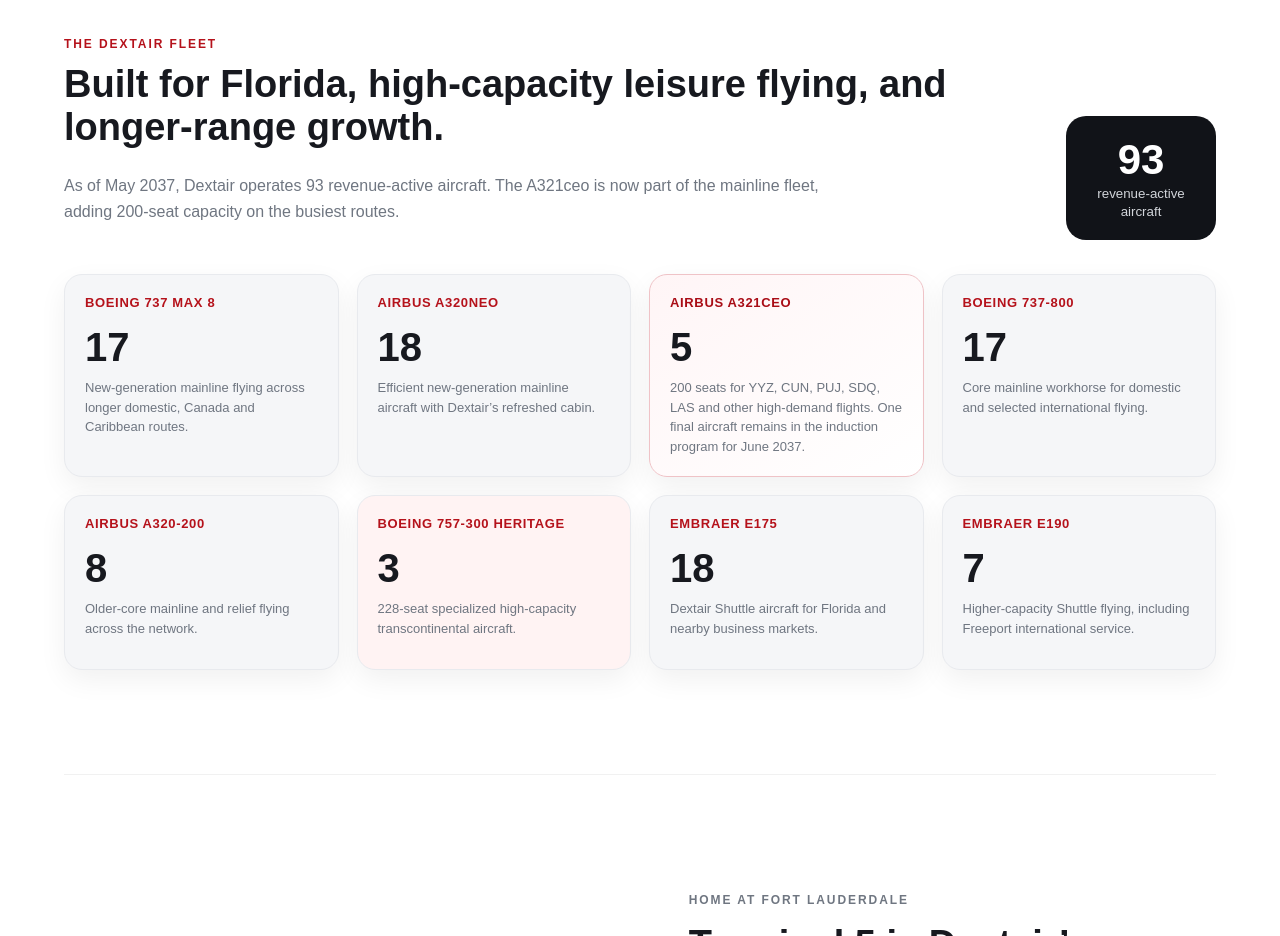
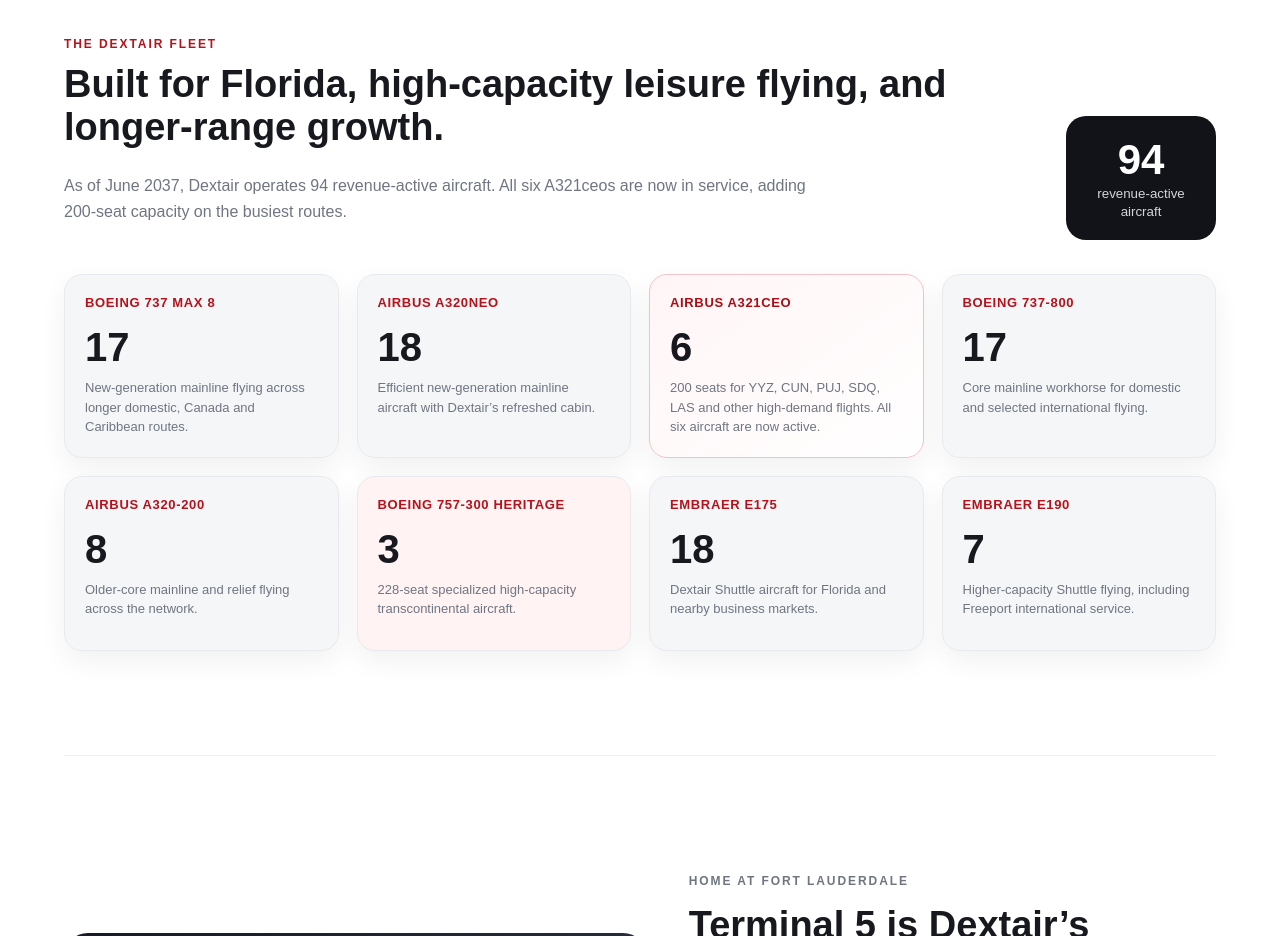
Before and after one commit to elbibou/dextair, a plain HTML site: page site-original.html in a window 1280 px wide. Shown: the part 3980-4916 px from the top of the page. Drawn offline with Linux system fonts and the light colour scheme.

Commit message:
Advance Dextair website to June 2037

```diff
--- a/site-original.html
+++ b/site-original.html
@@ -966,15 +966,15 @@ main > section:first-child,
     <div>
       <p class="eyebrow red">THE DEXTAIR FLEET</p>
       <h2>Built for Florida, high-capacity leisure flying, and longer-range growth.</h2>
-      <p class="showcase-copy">As of May 2037, Dextair operates 93 revenue-active aircraft. The A321ceo is now part of the mainline fleet, adding 200-seat capacity on the busiest routes.</p>
+      <p class="showcase-copy">As of June 2037, Dextair operates 94 revenue-active aircraft. All six A321ceos are now in service, adding 200-seat capacity on the busiest routes.</p>
     </div>
-    <div class="fleet-total"><span>93</span><small>revenue-active aircraft</small></div>
+    <div class="fleet-total"><span>94</span><small>revenue-active aircraft</small></div>
   </div>
 
   <div class="fleet-grid">
     <article class="fleet-card"><div class="fleet-type">Boeing 737 MAX 8</div><strong>17</strong><p>New-generation mainline flying across longer domestic, Canada and Caribbean routes.</p></article>
     <article class="fleet-card"><div class="fleet-type">Airbus A320neo</div><strong>18</strong><p>Efficient new-generation mainline aircraft with Dextair’s refreshed cabin.</p></article>
-    <article class="fleet-card capacity"><div class="fleet-type">Airbus A321ceo</div><strong>5</strong><p>200 seats for YYZ, CUN, PUJ, SDQ, LAS and other high-demand flights. One final aircraft remains in the induction program for June 2037.</p></article>
+    <article class="fleet-card capacity"><div class="fleet-type">Airbus A321ceo</div><strong>6</strong><p>200 seats for YYZ, CUN, PUJ, SDQ, LAS and other high-demand flights. All six aircraft are now active.</p></article>
     <article class="fleet-card"><div class="fleet-type">Boeing 737-800</div><strong>17</strong><p>Core mainline workhorse for domestic and selected international flying.</p></article>
     <article class="fleet-card"><div class="fleet-type">Airbus A320-200</div><strong>8</strong><p>Older-core mainline and relief flying across the network.</p></article>
     <article class="fleet-card heritage"><div class="fleet-type">Boeing 757-300 Heritage</div><strong>3</strong><p>228-seat specialized high-capacity transcontinental aircraft.</p></article>
@@ -1020,7 +1020,7 @@ const airportMap = Object.fromEntries(airports.map(a => [a.code, a]));
 const routeFreq = {"MCO": 70, "LGA": 45, "BOS": 45, "DCA": 42, "ORD": 42, "ATL": 35, "DFW": 14, "IAH": 14, "AUS": 7, "CLT": 14, "BNA": 14, "MSY": 14, "RDU": 14, "PHL": 14, "DTW": 14, "LAS": 28, "LAX": 10, "SFO": 10, "SAN": 7, "SEA": 4, "PDX": 4, "PHX": 10, "DEN": 14, "OKC": 4, "SAT": 7, "ABQ": 4, "MEM": 5, "SDF": 3, "GSP": 3, "RIC": 4, "BUF": 1, "CHS": 3, "MYR": 1, "ACY": 1, "JAN": 2, "STL": 14, "PIT": 14, "MSP": 14, "SAV": 7, "NAS": 6, "CUN": 6, "MBJ": 5, "PUJ": 6, "YYZ": 12, "YUL": 7, "SXM": 4, "HAV": 4, "TPA": 35, "JAX": 28, "TLH": 14, "EYW": 14, "SRQ": 21, "PNS": 14, "GNV": 14, "MLB": 21, "VPS": 21, "RSW": 21, "DAB": 14, "BHM": 4, "BTR": 2, "LFT": 1, "MOB": 1, "LIT": 3, "FPO": 4, "MCI": 7, "CRW": 4, "SLC": 5, "YVR": 4, "SDQ": 7};
 const SIM_START = new Date('2037-01-01T12:00:00');
 const SIM_END = new Date('2038-12-31T12:00:00');
-const SIM_TODAY = new Date('2037-05-31T12:00:00');
+const SIM_TODAY = new Date('2037-06-30T12:00:00');
 
 const INTERNATIONAL = new Set(airports.filter(a => a.type === 'international').map(a => a.code));
 
```
Also changed, not shown: index.html (+1 -1 lines).
